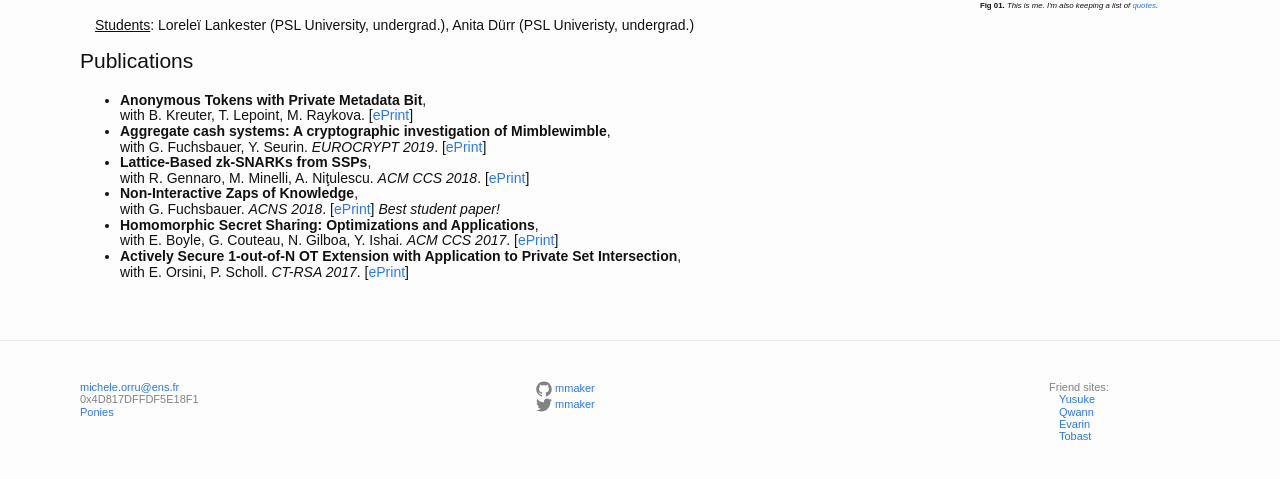
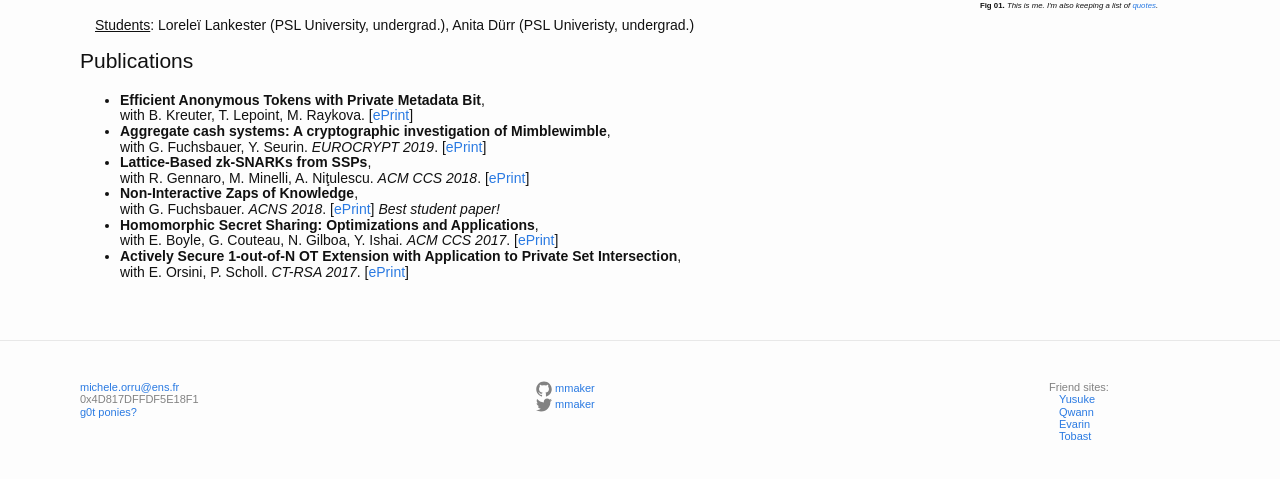
Before and after one commit to mmaker/mmaker.github.io, a Jekyll site: the page built from index.html, in a window 1280 px wide. Shown: the part 370-849 px from the top of the page. Built offline with Jekyll 4.4.1, drawn with Linux system fonts in a browser that asks for light colours; nearby versions of some CDN libraries.

Commit message:
Fix errors around.

```diff
--- a/_includes/footer.html
+++ b/_includes/footer.html
@@ -73,7 +73,7 @@
 			src="https://panzi.github.io/Browser-Ponies/basecfg.js" id="browser-ponies-config"></script>
 	    <script type="text/javascript" src="https://panzi.github.io/Browser-Ponies/browserponies.js" id="browser-ponies-script"></script>
 	    <script type="text/javascript" src="{{base}}/~orru/js/ponies.js"></script>
-	    <a href="javascript:togglePonies()">Ponies</script>
+	    <a href="javascript:togglePonies()">g0t ponies?</script>
           </li>
         </ul>
       </div>
--- a/_sass/_base.scss
+++ b/_sass/_base.scss
@@ -209,8 +209,6 @@
 }
 
 
-
-
 .theorem {
     display: block;
     font-style: italic;
@@ -222,7 +220,7 @@
 }
 
 .theorem[text]:before {
-content: "Theorem (" attr(text) ") ";
+    content: "Theorem (" attr(text) ") ";
 }
 
 .proposition {
@@ -267,7 +265,7 @@
 content: "Definition (" attr(text) "). ";
 }
 
-.definition > p, .proposition >  p, .proof > p {
+.definition > p, .proposition >  p, .proof > p, .theorem > p {
     display: inline;
 }
 
--- a/about/quotes.html
+++ b/about/quotes.html
@@ -6,7 +6,7 @@
 
   <p>
     I never developed a methodology for attacks, Michele.
-    I just learned that if you stare at at things long enough eventually they fall apart.
+    I just learned that if you stare at things long enough eventually they fall apart.
   </p>
 
   <!--<p>“What good is it to save the planet if humanity suffers?” CEO Rex Tillerson said at the oil giant’s annual meeting Wednesday.</p>-->
--- a/index.html
+++ b/index.html
@@ -36,7 +36,7 @@
     <h2>Publications</h2>
     <ul>
        <li>
-        <b> Anonymous Tokens with Private Metadata Bit</b>,
+        <b> Efficient Anonymous Tokens with Private Metadata Bit</b>,
         <br />
         <smpcs>with B. Kreuter, T. Lepoint, M. Raykova</smpcs>.
         <!--<i>To appear</i>.-->
```
Also changed, not shown: _posts/2016-12-13-obfuscation.markdown (+6 -7 lines), _config.yml (line endings or trailing spaces).
